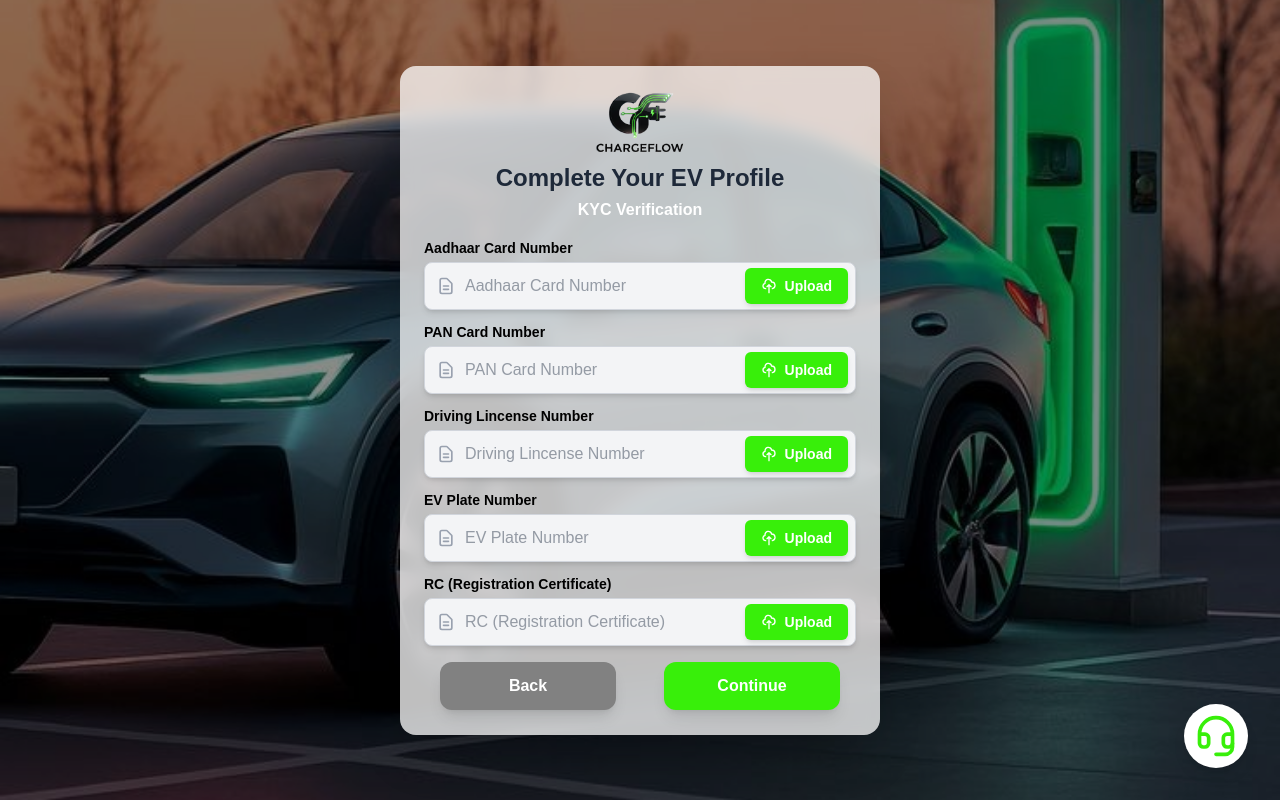
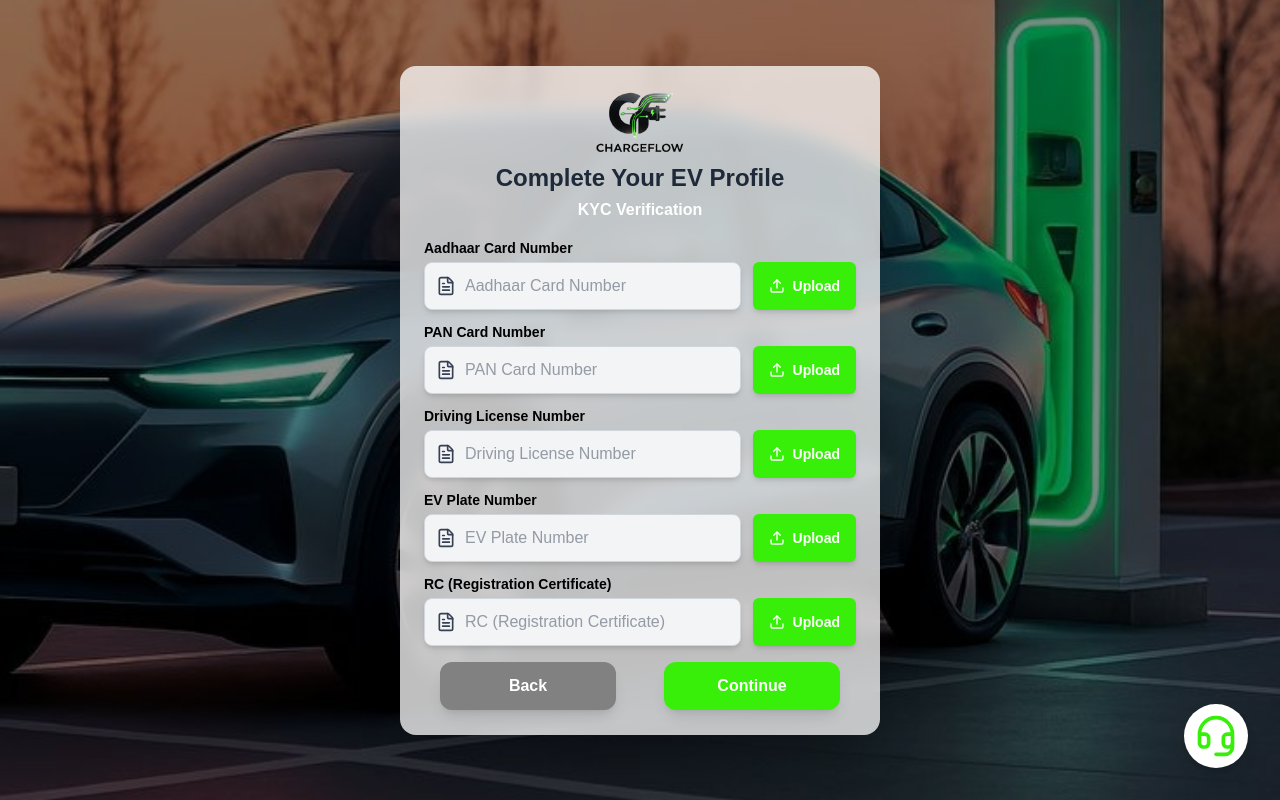
Before and after one commit to csAlexMercer/evprofile, a Next.js app: page / in a window 1280 px wide. Both pictures are taken after typing "Sample", "name@example.com", "5551234", "Sample", "Sample" into the empty fields and a click on the button "Continue". Shown: the part 158-958 px from the top of the page. Built offline with nearby package versions, Linux system fonts and the light colour scheme.

Commit message:
KYC form fixed

```diff
--- a/src/components/KYCVerificationForm.jsx
+++ b/src/components/KYCVerificationForm.jsx
@@ -1,7 +1,7 @@
 'use client'
-
+import {Upload, FileText} from 'lucide-react'
 export default function KYCVerificationForm({formData, updateFormData, onContinue, onBack}){
-    const handleFileUpload = (field, fileField) => (e) => {
+    const handleFileUpload = (fileField) => (e) => {
         const file = e.target.files[0];
         if (file) {
         updateFormData(fileField, file);
@@ -18,96 +18,24 @@ export default function KYCVerificationForm({formData, updateFormData, onContinu
 
     }
     //Rendering fields that require file upload as well as text
-    const FileUploadField = ({ label, numberField, fileField, placeholder }) => (
-        <div>
-            <label className="block text-sm font-bold text-black mb-1">
-            {label}
-            </label>
-
-            <div className="relative">
-            {/* Left icon */}
-            <div className="absolute inset-y-0 left-0 pl-3 flex items-center pointer-events-none">
-                <svg
-                className="h-5 w-5 text-gray-400"
-                fill="none"
-                stroke="currentColor"
-                viewBox="0 0 24 24"
-                >
-                <path
-                    strokeLinecap="round"
-                    strokeLinejoin="round"
-                    strokeWidth={2}
-                    d="M9 12h6m-6 4h6m2 5H7a2 2 0 01-2-2V5a2 2 0 012-2h5.586a1 1 0 01.707.293l5.414 5.414a1 1 0 01.293.707V19a2 2 0 01-2 2z"
-                />
-                </svg>
-            </div>
-
-            {/* Input */}
-            <input
-                type="text"
-                value={formData[numberField]}
-                onChange={(e) => updateFormData(numberField, e.target.value)}
-                placeholder={placeholder}
-                className="
-                pointer-event-none
-                w-full
-                pl-10 pr-28
-                py-3
-                h-12
-                text-gray-700
-                bg-gray-100
-                border border-gray-300
-                rounded-lg
-                shadow-md hover:shadow-lg focus:shadow-lg
-                focus:ring-2 focus:ring-green-500
-                focus:border-transparent
-                outline-none
-                transition-shadow
-                "
-            />
-
-            {/* Upload button (overlay) */}
-            <label className="absolute inset-y-0 right-2 flex items-center pointer-events-auto">
+    const FileUploadField = ({ onUpload }) => (
+        <div className="flex-shrink-0">
+            <label>
                 <input
                     type="file"
-                onChange={handleFileUpload(numberField, fileField)}
+                    onChange={onUpload}
                     className="hidden"
                     accept="image/*,.pdf"
                 />
-                <div className="
-
-                bg-[#38EF0A]
-                text-white
-                px-4 py-2
-                rounded-md
-                cursor-pointer
-                flex items-center gap-2
-                text-sm font-semibold
-                shadow-md hover:shadow-lg
-                transition-all
-                active:scale-[0.98]
-                ">
-                <svg className="h-4 w-4" fill="none" stroke="currentColor" viewBox="0 0 24 24">
-                    <path
-                    strokeLinecap="round"
-                    strokeLinejoin="round"
-                    strokeWidth={2}
-                    d="M7 16a4 4 0 01-.88-7.903A5 5 0 1115.9 6L16 6a5 5 0 011 9.9M15 13l-3-3m0 0l-3 3m3-3v12"
-                    />
-                </svg>
+                <div className="h-12 bg-[#38EF0A] text-white px-4 rounded-md cursor-pointer flex items-center gap-2 text-sm font-semibold shadow-md hover:shadow-lg transition-all active:scale-[0.98]">
+                    <Upload className='h-4 w-4'/>
                     Upload
                 </div>
             </label>
         </div>
+    );
 
-            {/* File name */}
-            {formData[fileField] && (
-            <p className="text-xs text-green-600 mt-1">
-                ✓ {formData[fileField].name}
-            </p>
-            )}
-        </div>
-    );
+
 
     return (
         <div className="bg-white/75 backdrop-blur-sm rounded-2xl shadow-2xl w-[480px] h-[669px] p-6 flex flex-col">
@@ -121,122 +49,185 @@ export default function KYCVerificationForm({formData, updateFormData, onContinu
             <form onSubmit={handleSubmit} className="flex flex-col flex-1">
                 {/*form fields*/}
                 <div className="space-y-3">
+                    <div>
+                        <div className='flex'>
+                            <label className="block text-sm font-bold text-black mb-1">
+                                Aadhaar Card Number
+                            </label>
+                            {formData.aadhaarFile && (
+                                <p className="text-s text-[#818181]">
+                                ✓ {formData.aadhaarFile.name}
+                                </p>
+                            )}
+                        </div>
+
+                        <div className="flex items-center gap-3">
+                            {/* Input */}
+                            <div className="relative flex-1">
+                                <div className="absolute inset-y-0 left-0 pl-3 text-gray-700 flex items-center pointer-events-none">
+                                    <FileText className='h-5 w-5'/>
+                                </div>
+
+                                <input
+                                    type="text"
+                                    value={formData.aadhaarNumber}
+                                    onChange={(e) => updateFormData('aadhaarNumber', e.target.value)}
+                                    placeholder="Aadhaar Card Number"
+                                    className="w-full h-12 pl-10 pr-4 text-gray-700 bg-gray-100 border border-gray-300 rounded-lg shadow-md hover:shadow-lg focus:shadow-lg focus:ring-2 focus:ring-green-500 focus:border-transparent outline-none"
+                                />
+                            </div>
+
+                            {/* Upload button */}
                             <FileUploadField
-                        label="Aadhaar Card Number"
-                        numberField="aadhaarNumber"
                             fileField="aadhaarFile"
-                        placeholder="Aadhaar Card Number"
+                            onUpload={handleFileUpload('aadhaarFile')}
                             />
+                        </div>
+                    </div>
 
+                    <div>
+                        <div className='flex'>
+                            <label className="block text-sm font-bold text-black mb-1">
+                                PAN Card Number
+                            </label>
+                            {formData.panFile && (
+                                <p className="text-s text-[#818181]">
+                                ✓ {formData.panFile.name}
+                                </p>
+                            )}
+                        </div>
+                        <div className="flex items-center gap-3">
+                            {/* Input */}
+                            <div className="relative flex-1">
+                                <div className="absolute inset-y-0 left-0 pl-3 text-gray-700 flex items-center pointer-events-none">
+                                    <FileText className='h-5 w-5'/>
+                                </div>
+
+                                <input
+                                    type="text"
+                                    value={formData.panNumber}
+                                    onChange={(e) => updateFormData('panNumber', e.target.value)}
+                                    placeholder="PAN Card Number"
+                                    className="w-full h-12 pl-10 pr-4 text-gray-700 bg-gray-100 border border-gray-300 rounded-lg shadow-md hover:shadow-lg focus:shadow-lg focus:ring-2 focus:ring-green-500 focus:border-transparent outline-none"
+                                />
+                            </div>
+
+                            {/* Upload button */}
                             <FileUploadField
-                        label="PAN Card Number"
-                        numberField="panNumber"
                             fileField="panFile"
-                        placeholder="PAN Card Number"
+                            onUpload={handleFileUpload('panFile')}
                             />
+                        </div>
+                    </div>
 
+                    <div>
+                        <div className='flex'>
+                            <label className="block text-sm font-bold text-black mb-1">
+                                Driving License Number
+                            </label>
+                            {formData.drivingLicenseFile && (
+                                <p className="text-s text-[#818181]">
+                                ✓ {formData.drivingLicenseFile.name}
+                                </p>
+                            )}
+                        </div>
+
+                        <div className="flex items-center gap-3">
+                            {/* Input */}
+                            <div className="relative flex-1">
+                                <div className="absolute inset-y-0 left-0 pl-3 text-gray-700 flex items-center pointer-events-none">
+                                    <FileText className='h-5 w-5'/>
+                                </div>
+
+                                <input
+                                    type="text"
+                                    value={formData.drivingLicenseNumber}
+                                    onChange={(e) => updateFormData('drivingLicenseNumber', e.target.value)}
+                                    placeholder="Driving License Number"
+                                    className="w-full h-12 pl-10 pr-4 text-gray-700 bg-gray-100 border border-gray-300 rounded-lg shadow-md hover:shadow-lg focus:shadow-lg focus:ring-2 focus:ring-green-500 focus:border-transparent outline-none"
+                                />
+                            </div>
+
+                            {/* Upload button */}
                             <FileUploadField
-                        label="Driving Lincense Number"
-                        numberField="drivingLicenseNumber"
                             fileField="drivingLicenseFile"
-                        placeholder="Driving Lincense Number"
+                            onUpload={handleFileUpload('drivingLicenseFile')}
                             />
+                        </div>
+                    </div>
 
+                    <div>
+                        <div className='flex'>
+                            <label className="block text-sm font-bold text-black mb-1">
+                                EV Plate Number
+                            </label>
+                            {formData.evPlateFile && (
+                                <p className="text-s text-[#818181]">
+                                ✓ {formData.evPlateFile.name}
+                                </p>
+                            )}
+                        </div>
+
+                        <div className="flex items-center gap-3">
+                            {/* Input */}
+                            <div className="relative flex-1">
+                                <div className="absolute inset-y-0 left-0 pl-3 text-gray-700 flex items-center pointer-events-none">
+                                    <FileText className='h-5 w-5'/>
+                                </div>
+
+                                <input
+                                    type="text"
+                                    value={formData.evPlateNumber}
+                                    onChange={(e) => updateFormData('evPlateNumber', e.target.value)}
+                                    placeholder="EV Plate Number"
+                                    className="w-full h-12 pl-10 pr-4 text-gray-700 bg-gray-100 border border-gray-300 rounded-lg shadow-md hover:shadow-lg focus:shadow-lg focus:ring-2 focus:ring-green-500 focus:border-transparent outline-none"
+                                />
+                            </div>
+
+                            {/* Upload button */}
                             <FileUploadField
-                        label="EV Plate Number"
-                        numberField="evPlateNumber"
                             fileField="evPlateFile"
-                        placeholder="EV Plate Number"
+                            onUpload={handleFileUpload('evPlateFile')}
                             />
+                        </div>
+                    </div>
                     {/*RC field without text */}
                     <div>
+                        <div className='flex'>
                             <label className="block text-sm font-bold text-black mb-1">
                                 RC (Registration Certificate)
                             </label>
-
-                        <div className="relative">
-                            {/* Left icon */}
-                            <div className="absolute inset-y-0 left-0 pl-3 flex items-center pointer-events-none">
-                            <svg
-                                className="h-5 w-5 text-gray-400"
-                                fill="none"
-                                stroke="currentColor"
-                                viewBox="0 0 24 24"
-                            >
-                                <path
-                                strokeLinecap="round"
-                                strokeLinejoin="round"
-                                strokeWidth={2}
-                                d="M9 12h6m-6 4h6m2 5H7a2 2 0 01-2-2V5a2 2 0 012-2h5.586a1 1 0 01.707.293l5.414 5.414a1 1 0 01.293.707V19a2 2 0 01-2 2z"
-                                />
-                            </svg>
-                            </div>
-
-                            {/* Input */}
-                            <input
-                            type="text"
-                            value={formData.rcFile?.name || ''}
-                            placeholder="RC (Registration Certificate)"
-                            readOnly
-                            className="
-                                w-full
-                                pl-10 pr-28
-                                py-3
-                                h-12
-                                text-gray-700
-                                bg-gray-100
-                                border border-gray-300
-                                rounded-lg
-                                shadow-md hover:shadow-lg focus:shadow-lg
-                                focus:ring-2 focus:ring-green-500
-                                focus:border-transparent
-                                outline-none
-                                transition-shadow
-                            "
-                            />
-
-                            {/* Upload button overlay */}
-                            <label className="absolute inset-y-0 right-2 flex items-center">
-                            <input
-                                type="file"
-                                onChange={handleFileUpload('rc', 'rcFile')}
-                                className="hidden"
-                                accept="image/*,.pdf"
-                            />
-                            <div
-                                className="
-                                bg-[#38EF0A]
-                                text-white
-                                px-4 py-2
-                                rounded-md
-                                cursor-pointer
-                                flex items-center gap-2
-                                text-sm font-semibold
-                                shadow-md hover:shadow-lg
-                                transition-all
-                                active:scale-[0.98]
-                                "
-                            >
-                                <svg className="h-4 w-4" fill="none" stroke="currentColor" viewBox="0 0 24 24">
-                                <path
-                                    strokeLinecap="round"
-                                    strokeLinejoin="round"
-                                    strokeWidth={2}
-                                    d="M7 16a4 4 0 01-.88-7.903A5 5 0 1115.9 6L16 6a5 5 0 011 9.9M15 13l-3-3m0 0l-3 3m3-3v12"
-                                />
-                                </svg>
-                                Upload
-                            </div>
-                            </label>
-                        </div>
-
-                        {/* File name confirmation */}
                             {formData.rcFile && (
                                 <p className="text-xs text-green-600 mt-1">
                                 ✓ {formData.rcFile.name}
                                 </p>
                             )}
                         </div>
+
+                        <div className="flex items-center gap-3">
+                            {/* Read-only input */}
+                            <div className="relative flex-1">
+                            <div className="absolute text-gray-700 inset-y-0 left-0 pl-3 flex items-center pointer-events-none">
+                                <FileText className='w-5 h-5'/>
+                            </div>
+
+                            <input
+                                type="text"
+                                value={formData.rcFile?.name || ''}
+                                placeholder="RC (Registration Certificate)"
+                                readOnly
+                                className="w-full h-12 pl-10 pr-4 text-gray-700 bg-gray-100 border border-gray-300 rounded-lg shadow-md focus:ring-2 focus:ring-green-500 outline-none"
+                            />
+                            </div>
+
+                            {/* Upload button */}
+                            <FileUploadField
+                            fileField="rcFile"
+                            onUpload={handleFileUpload('rcFile')}
+                            />
+                        </div>
+                    </div>
+
 
                 </div>
                 {/*Coninue and backButtons */}
```
Lines whose indentation alone changed are shown as unchanged.
